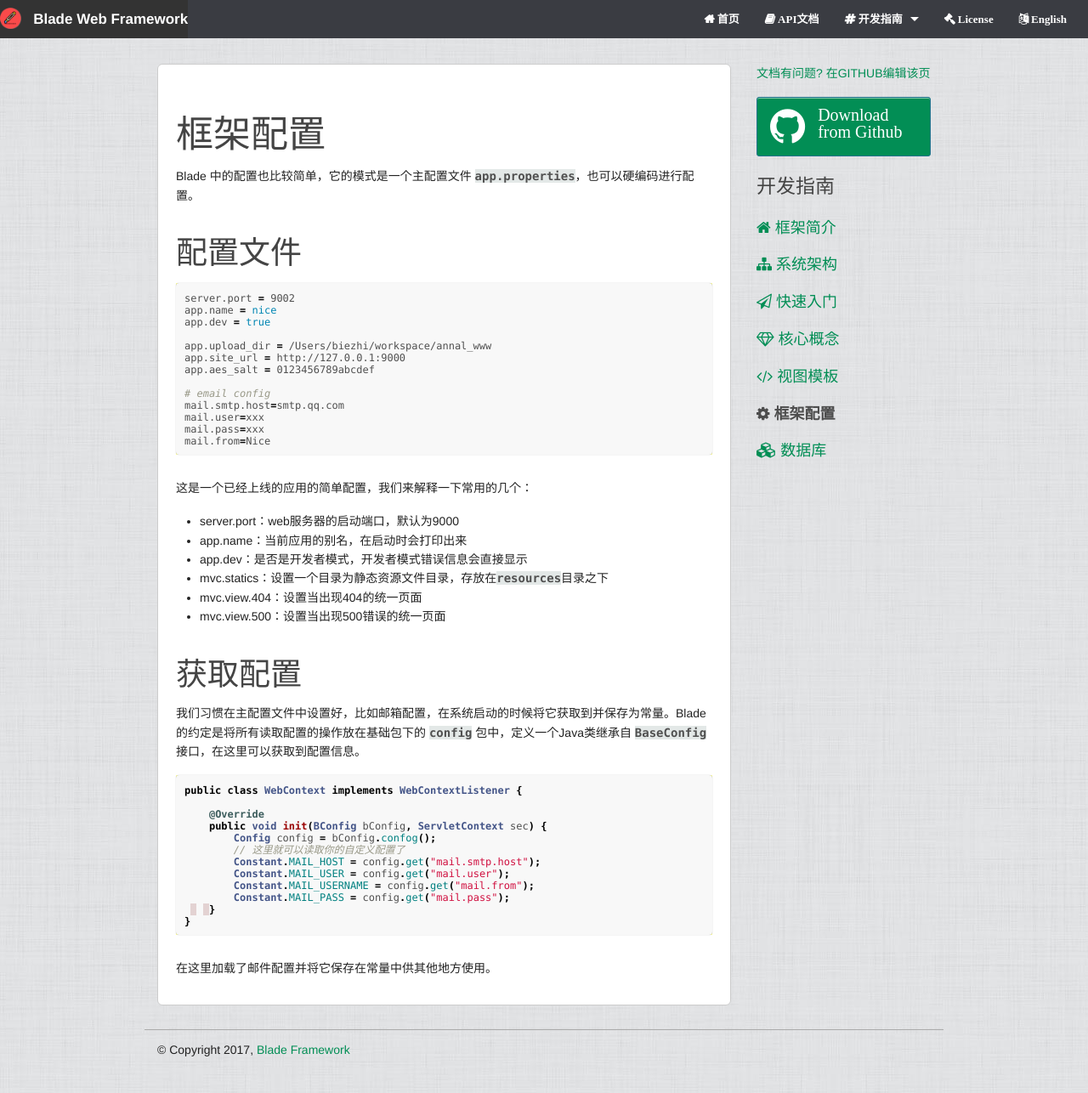
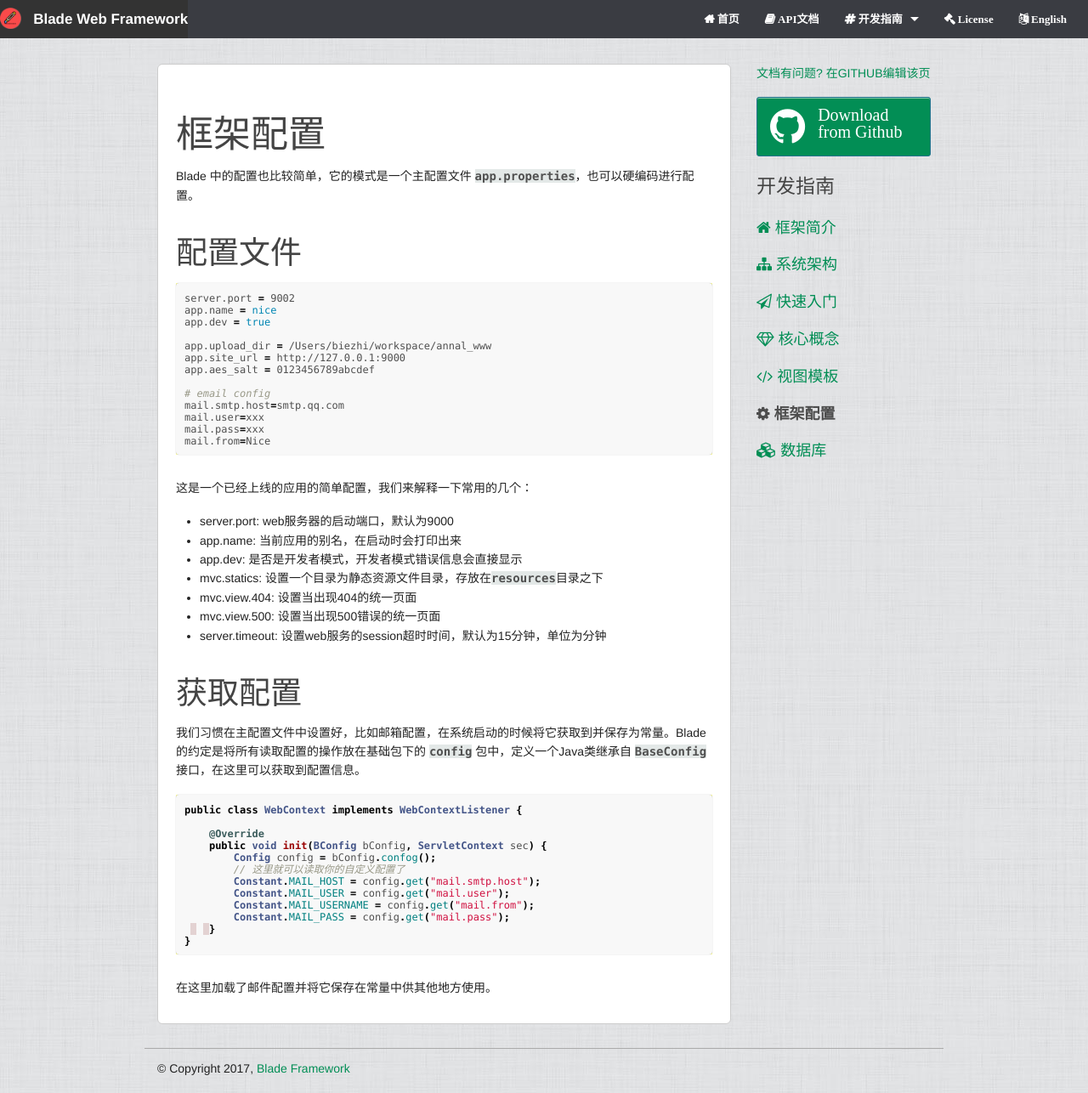
Before and after one commit to nbsa/website, a Jekyll site: the page built from docs/cn/configuration.md, in a window 1280 px wide. Shown: the whole page at 85% size. Built offline with Jekyll 4.4.1, drawn with Linux system fonts in a browser that asks for light colours; before the commit the page ends 1263 px from its top, so only the background shows below that.

Commit message:
add server.time config

```diff
--- a/docs/cn/configuration.md
+++ b/docs/cn/configuration.md
@@ -31,12 +31,13 @@ mail.from=Nice
 
 这是一个已经上线的应用的简单配置，我们来解释一下常用的几个：
 
-- server.port：web服务器的启动端口，默认为9000
-- app.name：当前应用的别名，在启动时会打印出来
-- app.dev：是否是开发者模式，开发者模式错误信息会直接显示
-- mvc.statics：设置一个目录为静态资源文件目录，存放在`resources`目录之下
-- mvc.view.404：设置当出现404的统一页面
-- mvc.view.500：设置当出现500错误的统一页面
+- server.port: web服务器的启动端口，默认为9000
+- app.name: 当前应用的别名，在启动时会打印出来
+- app.dev: 是否是开发者模式，开发者模式错误信息会直接显示
+- mvc.statics: 设置一个目录为静态资源文件目录，存放在`resources`目录之下
+- mvc.view.404: 设置当出现404的统一页面
+- mvc.view.500: 设置当出现500错误的统一页面
+- server.timeout: 设置web服务的session超时时间，默认为15分钟，单位为分钟
 
 ## 获取配置
 
```
